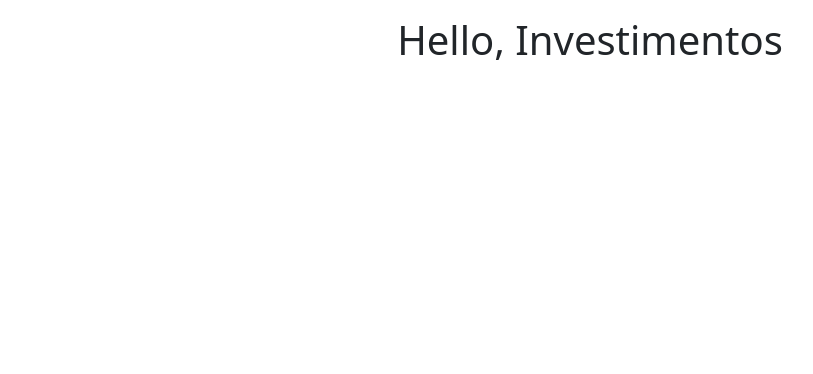
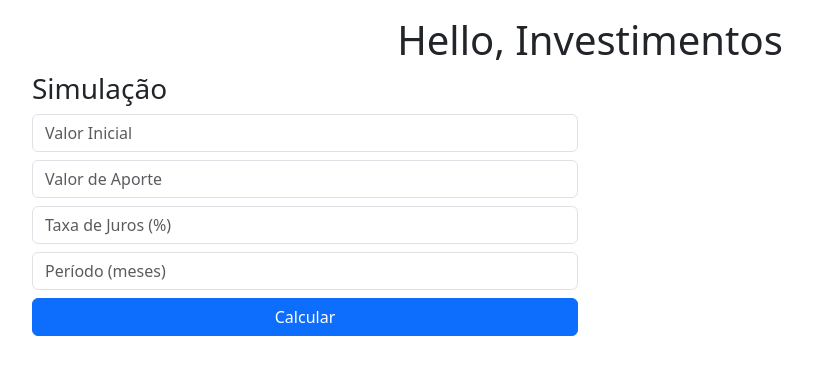
Before and after one commit to yasminfeliciano/P1-PPDM, a React (Create React App) app in the folder simulador-investimentos/: page / in a window 1280 px wide. Shown: the top 374 px of the page, without its empty margins (50-863 px from the left). Built offline with nearby package versions, Linux system fonts and the light colour scheme.

Commit message:
feat(p1): entrada de dados

```diff
--- a/simulador-investimentos/src/App.jsx
+++ b/simulador-investimentos/src/App.jsx
@@ -1,9 +1,16 @@
 import React from "react";
+import CapturaDados from "./CapturaDados";
 
 const App = () => {
     return(
         <div className="container">
             <h1 className="text-center mt-3">Hello, Investimentos</h1>
+
+            <div className="row">
+                <div className="col-md-6">
+                    <CapturaDados/>
+                </div>
+            </div>
         </div>
     );
 }
--- /dev/null
+++ b/simulador-investimentos/src/CapturaDados.jsx
@@ -0,0 +1,17 @@
+import React from "react";
+
+const CapturaDados = () => {
+  return (
+    <div>
+        <h3>Simulação</h3>
+
+        <input className="form-control mb-2" placeholder="Valor Inicial"/>
+        <input className="form-control mb-2" placeholder="Valor de Aporte"/>
+        <input className="form-control mb-2" placeholder="Taxa de Juros (%)"/>
+        <input className="form-control mb-2" placeholder="Período (meses)"/>
+
+        <button className="btn btn-primary w-100">Calcular</button>
+    </div>
+  );
+}
+export default CapturaDados;
```
